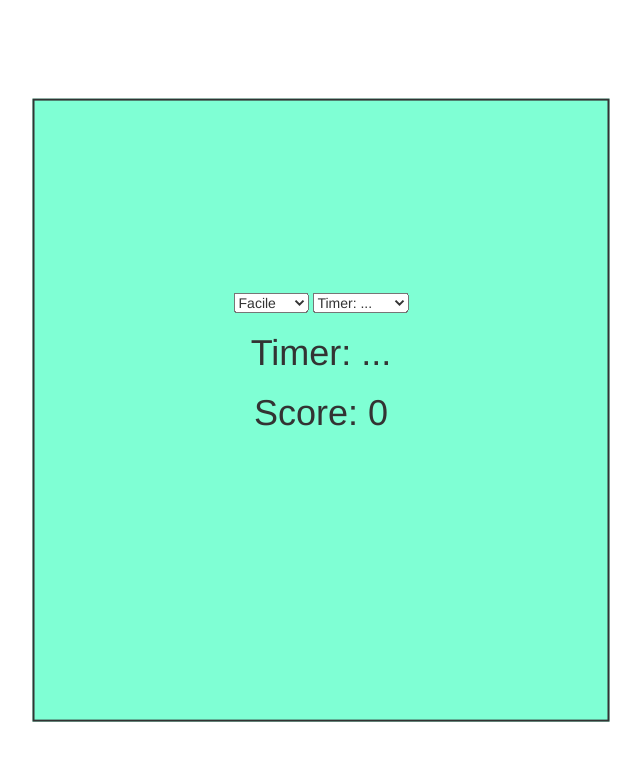
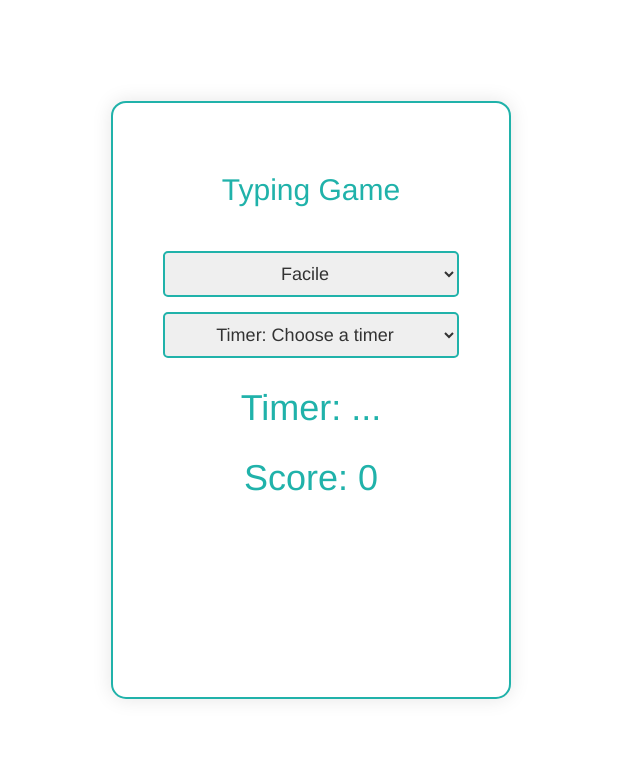
Before and after one commit to aelatris/ClavierJeu, a plain HTML site: page clavier.html in a window 1280 px wide. Shown: the whole page, without its empty margins (329-970 px from the left). Drawn offline with nearby package versions, Linux system fonts and the light colour scheme; no server answers.

Commit message:
Nouveau design

```diff
--- /dev/null
+++ b/clavier.css
@@ -0,0 +1,47 @@
+body {
+    background-color: #f0f8ff; /* Light blue background */
+    font-family: 'Arial', sans-serif;
+}
+
+#jeu {
+    position: absolute;
+    top: 50%;
+    left: 50%;
+    transform: translate(-50%, -50%);
+    background-color: #ffffff;
+    border: 2px solid #20b2aa; /* Light sea green border */
+    border-radius: 15px;
+    padding: 50px;
+    width: 400px;
+    text-align: center;
+    box-shadow: 0px 0px 20px rgba(0, 0, 0, 0.1);
+}
+
+#jeu select,
+#jeu input {
+    width: 100%;
+    margin-top: 15px;
+    padding: 10px;
+    font-size: 18px;
+    border: 2px solid #20b2aa;
+    border-radius: 5px;
+    outline: none;
+    text-align: center;
+}
+
+#timer,
+#score,
+#word {
+    margin-top: 30px;
+    color: #20b2aa;
+}
+
+#word {
+    font-size: 32px;
+    font-weight: bold;
+    margin-bottom: 20px;
+}
+
+#input {
+    visibility: hidden; /* Initially hidden, revealed when game starts */
+}
--- a/clavier.html
+++ b/clavier.html
@@ -2,35 +2,24 @@
 <html lang="en">
 
 <head>
-    <title>Bootstrap Example</title>
+    <title>Typing Game</title>
     <meta charset="utf-8">
     <meta name="viewport" content="width=device-width, initial-scale=1">
+    <link rel="stylesheet" href="clavier.css">
     <link rel="stylesheet" href="https://maxcdn.bootstrapcdn.com/bootstrap/3.4.1/css/bootstrap.min.css">
     <script src="https://ajax.googleapis.com/ajax/libs/jquery/3.7.1/jquery.min.js"></script>
     <script src="https://maxcdn.bootstrapcdn.com/bootstrap/3.4.1/js/bootstrap.min.js"></script>
 
+    <style>
+
+    </style>
 </head>
-
-<style>
-    #jeu {
-        margin: 10px;
-        position: absolute;
-        top: 50%;
-        left: 50%;
-        -ms-transform: translate(-50%, -50%);
-        transform: translate(-50%, -50%);
-        background-color: aquamarine;
-        border: 2px solid;
-        padding: 15%;
-        text-align: center;
-
-
-    }
-</style>
 
 <body>
 
     <div id="jeu">
+
+        <h2 style="color: #20b2aa; margin-bottom: 30px;">Typing Game</h2>
 
         <select name="Difficulter" id="Difficulter">
             <option value="Facile">Facile</option>
@@ -40,24 +29,21 @@
         </select>
 
         <select name="Timer" id="timeSelect">
-            <option value="...">Timer: ...</option>
-            <option value=40>Timer: 40s</option>
-            <option value=60>Timer: 60s</option>
-            <option value=80>Timer: 80s</option>
-            <option value=100>Timer: 100s</option>
-            <option value=120>Timer: 120s</option>
+            <option value="...">Timer: Choose a timer</option>
+            <option value="40">Timer: 40s</option>
+            <option value="60">Timer: 60s</option>
+            <option value="80">Timer: 80s</option>
+            <option value="100">Timer: 100s</option>
+            <option value="120">Timer: 120s</option>
         </select>
 
         <h1 id="timer">Timer: </h1>
         <h1 id="score">Score: 0</h1>
         <h1 id="word">.</h1>
-        <input id="input" type="text">
+        <input id="input" type="text" placeholder="Start typing...">
     </div>
 
-
-
-<script src="clavier.js"></script>
+    <script src="clavier.js"></script>
 </body>
 
-
 </html>
```
